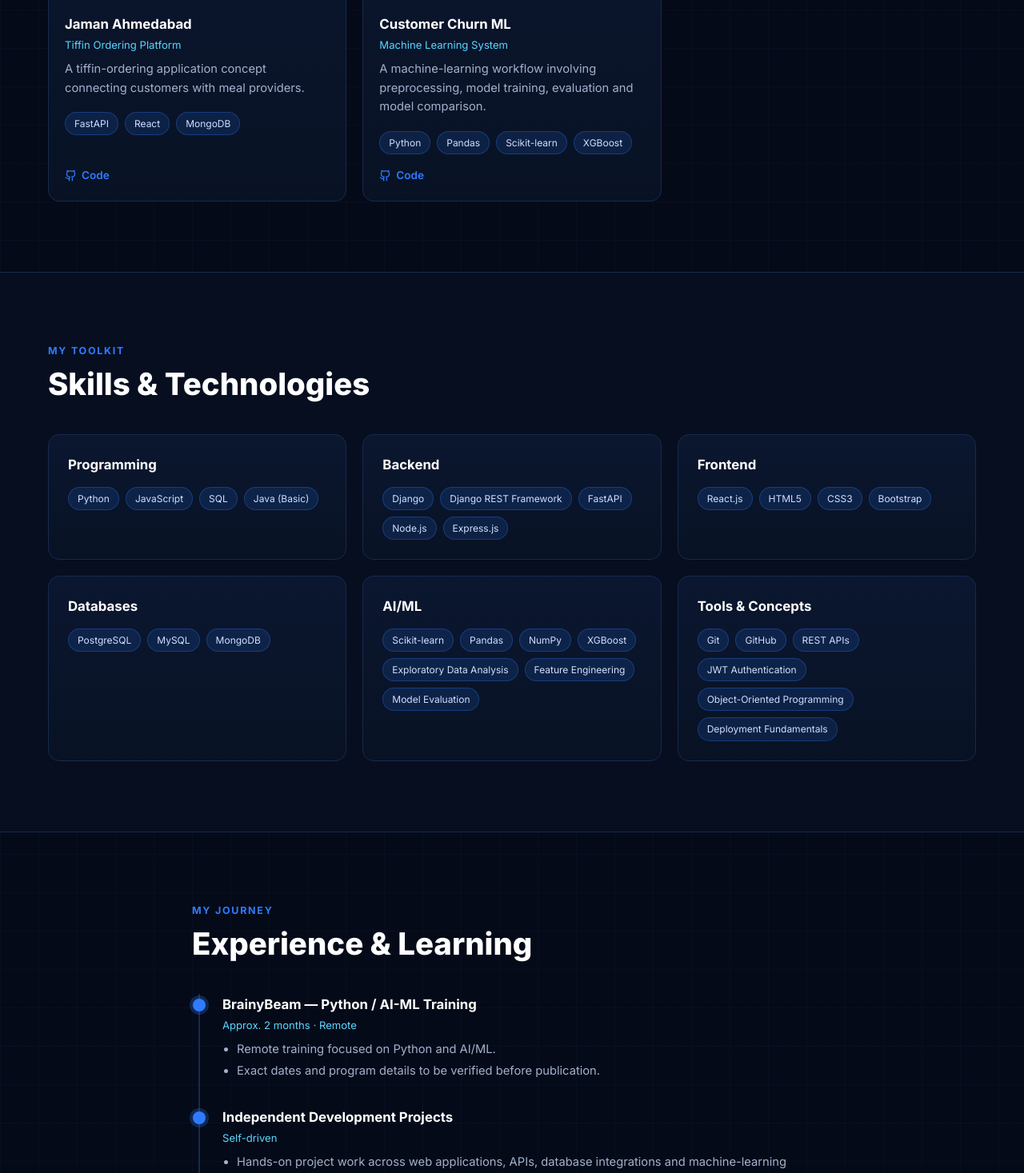
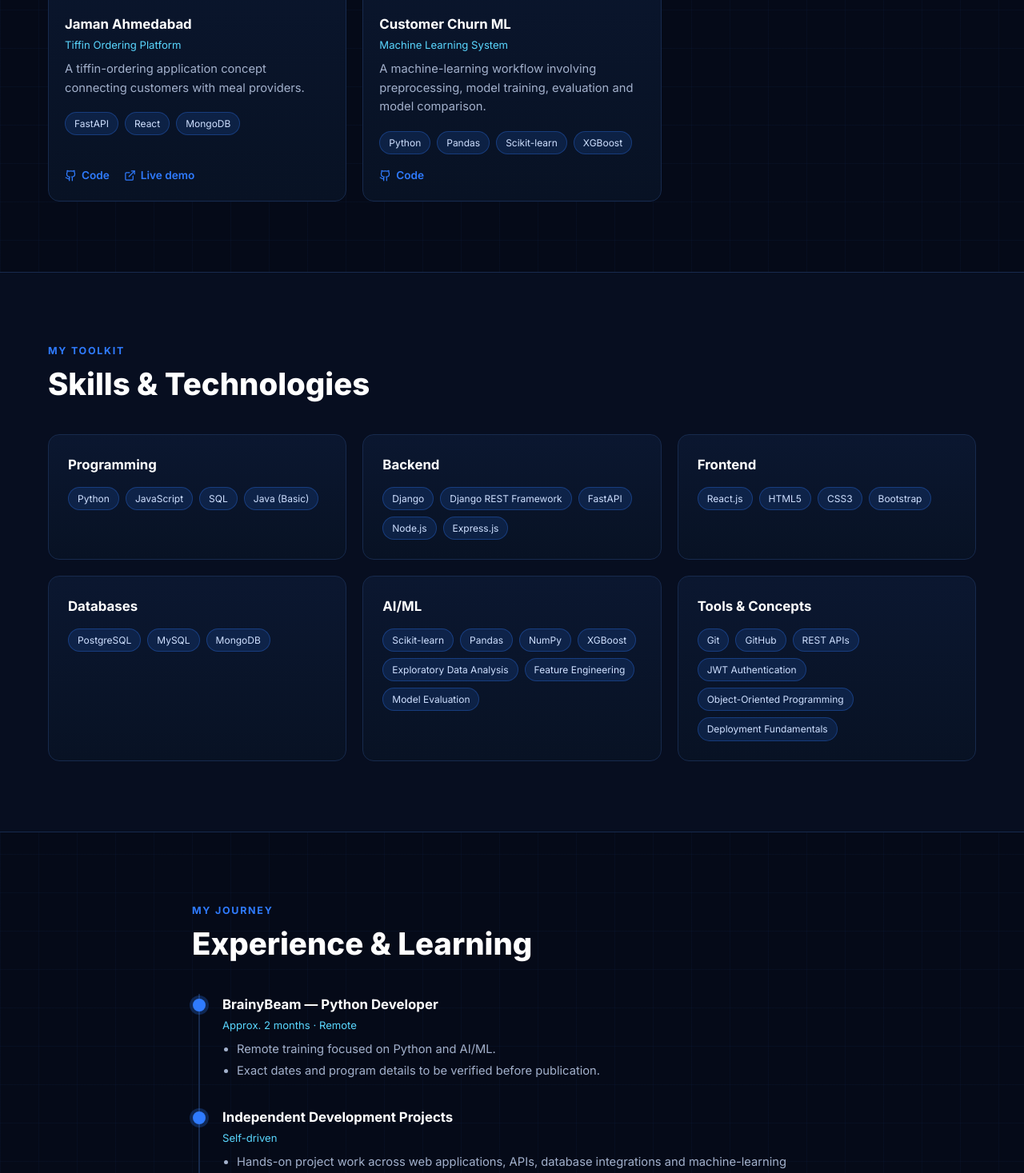
Before and after one commit to KartikPrajapati168/kartik-freelance-portfolio, a React (Vite) app in the folder kp-portfolio/: page / in a window 1280 px wide. Shown: the part 2772-4239 px from the top of the page at 80% size. Built offline with nearby package versions, Linux system fonts and the light colour scheme.

Commit message:
updated code

```diff
--- a/kp-portfolio/src/data/portfolioData.js
+++ b/kp-portfolio/src/data/portfolioData.js
@@ -11,7 +11,7 @@ export const profile = {
   intro:
     "I build practical web applications, backend APIs and data-driven solutions for real-world problems.",
   tagline: "Practical web apps, APIs and ML solutions.",
-  // Optional: put a real photo in /public (e.g. "/kartik.jpg") and set it here.
+  // Optional: put a real photo in /public (e.g., "/kartik.jpg") and set it here.
   // Leave empty ("") to show the developer code-card illustration.
   photo: "",
   photoAlt: "Portrait of Kartik Prajapati",
@@ -19,7 +19,7 @@ export const profile = {
 
 export const contact = {
   email: "kartikprajapati9995@gmail.com", // TODO replace (also receives the contact-form mailto)
-  whatsappNumber: "917016875858", // TODO country code + number, digits only (e.g. 919876543210)
+  whatsappNumber: "917016875858", // TODO country code + number, digits only (e.g., 919876543210)
   github: "https://github.com/KartikPrajapati168",
   linkedin: "https://linkedin.com/in/kartik-prajapati-a5a104306",
   location: "Ahmedabad, Gujarat, India",
@@ -75,19 +75,24 @@ export const services = [
 ];
 
 // visual: legal | waste | food | tiffin | analytics   (CSS mockups, see Projects.jsx)
+// image: Add your screenshot path here (e.g., "/advocare.png")
 // repo / demo: put real URLs. Leave "" to hide that link.
 export const projects = [
   {
     name: "AdvoCare", title: "Smart Legal Case Management System", visual: "legal",
+    image: "/advocare.png", // TODO: Put your screenshot in public folder
     text: "A legal case-management platform concept with role-based workflows for clients, law firms and administrators.",
     tags: ["Django", "Django REST Framework", "React", "PostgreSQL", "JWT"],
-    repo: "https://github.com/KartikPrajapati168", demo: "",
+    repo: "https://github.com/KartikPrajapati168",
+    demo: "https://YOUR-ADVOCARE-VERCEL-LINK.vercel.app", // TODO: Replace with actual Vercel link
   },
   {
     name: "WasteExchange AI", title: "Industrial Waste Marketplace", visual: "waste",
+    image: "/wasteexchange.png", // TODO: Put your screenshot in public folder
     text: "A marketplace concept connecting industrial waste generators and buyers, with AI-assisted material classification and buyer matching.",
     tags: ["MERN", "MongoDB", "JWT", "AI/ML"],
-    repo: "https://github.com/KartikPrajapati168", demo: "",
+    repo: "https://github.com/KartikPrajapati168",
+    demo: "https://YOUR-WASTE-EXCHANGE-VERCEL-LINK.vercel.app", // TODO: Replace with actual Vercel link
   },
   {
     name: "ZaykaZone", title: "Food Ordering Platform", visual: "food",
@@ -97,9 +102,11 @@ export const projects = [
   },
   {
     name: "Jaman Ahmedabad", title: "Tiffin Ordering Platform", visual: "tiffin",
+    image: "/jaman.png", // TODO: Put your screenshot in public folder
     text: "A tiffin-ordering application concept connecting customers with meal providers.",
     tags: ["FastAPI", "React", "MongoDB"],
-    repo: "https://github.com/KartikPrajapati168", demo: "",
+    repo: "https://github.com/KartikPrajapati168",
+    demo: "https://YOUR-JAMAN-VERCEL-LINK.vercel.app", // TODO: Replace with actual Vercel link
   },
   {
     name: "Customer Churn ML", title: "Machine Learning System", visual: "analytics",
@@ -120,7 +127,7 @@ export const skills = [
 
 export const experience = [
   {
-    title: "BrainyBeam — Python / AI-ML Training",
+    title: "BrainyBeam — Python Developer",
     period: "Approx. 2 months · Remote", // TODO verify exact dates before publishing
     points: ["Remote training focused on Python and AI/ML.", "Exact dates and program details to be verified before publication."],
   },
```
